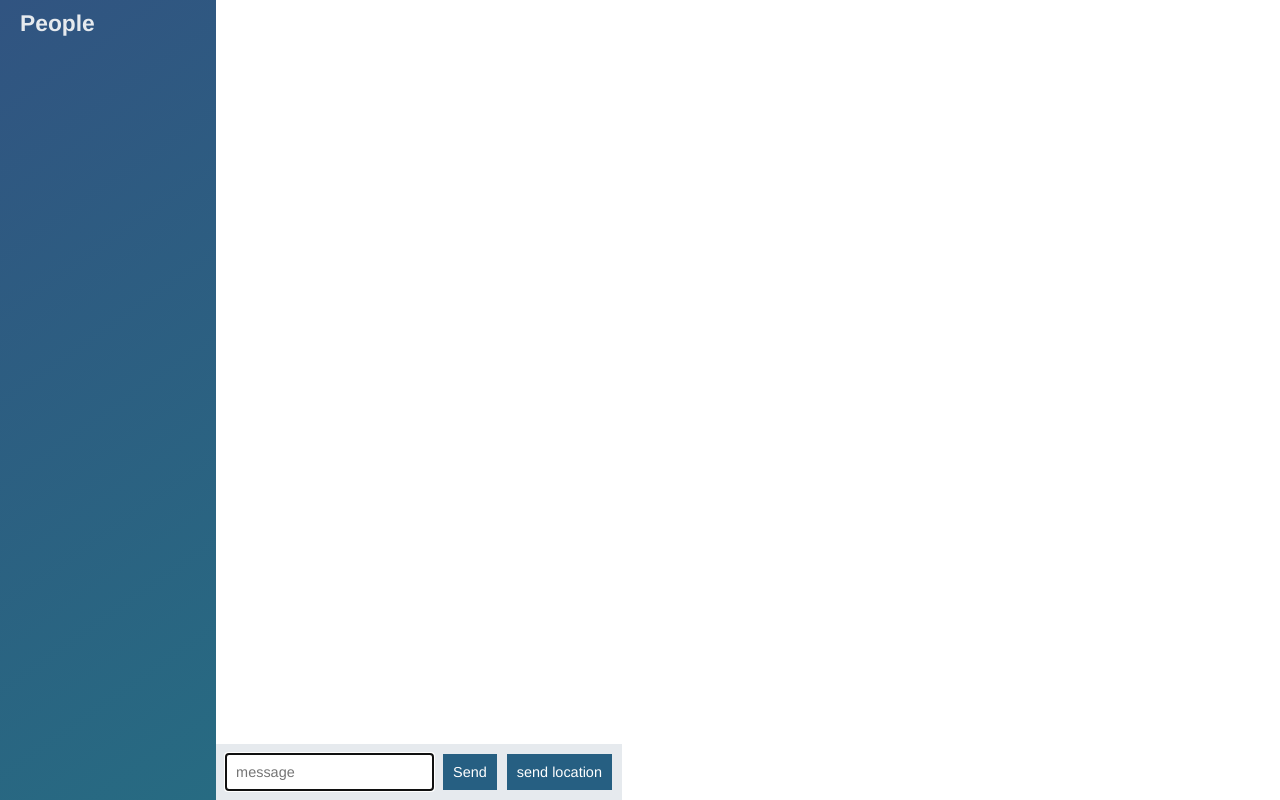
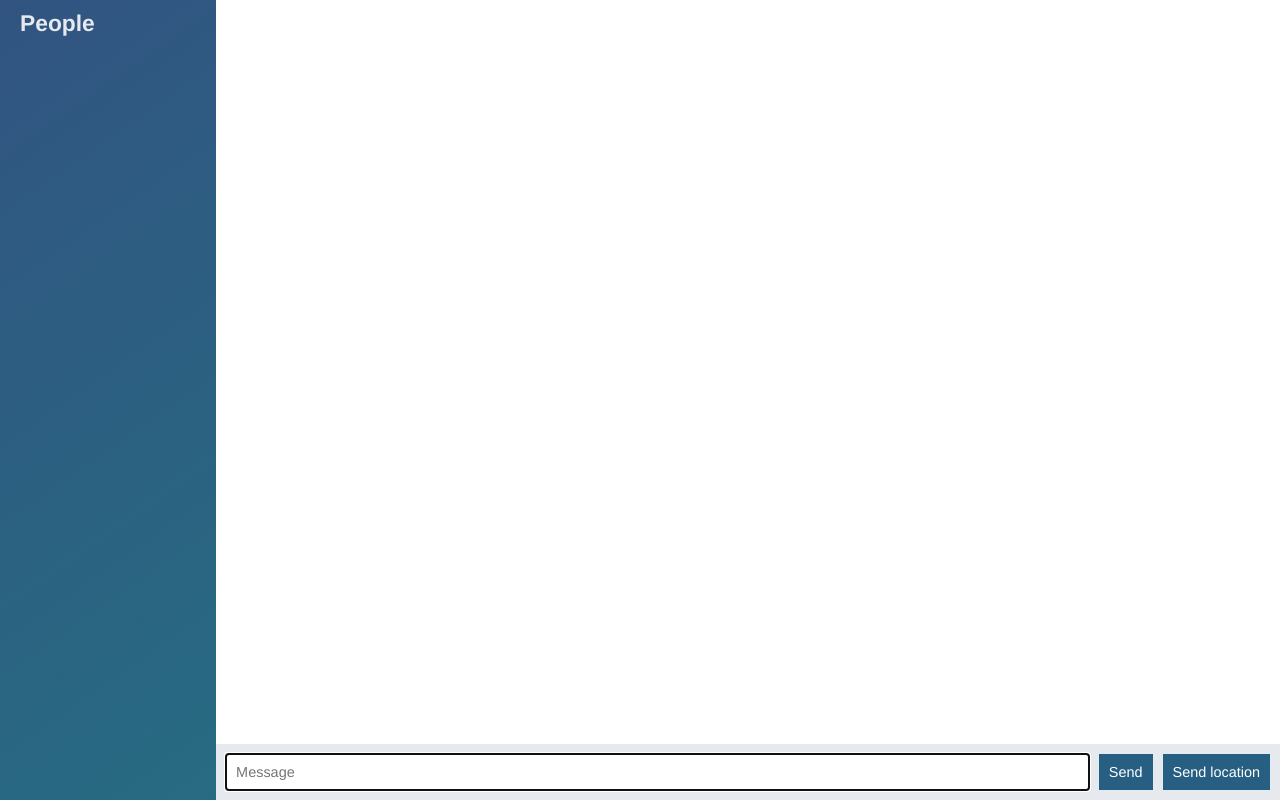
Before and after one commit to FardinSaadati/chat-app, a website: page public/index.html in a window 1280 px wide. Drawn offline with nearby package versions, Linux system fonts and the light colour scheme; no server answers.

```diff
--- a/public/index.html
+++ b/public/index.html
@@ -1,8 +1,9 @@
 <!DOCTYPE html>
-<html lang="en">
+
+<html>
+
 <head>
-    <meta charset="UTF-8">
-    <title>Title</title>
+    <meta charset="utf-8">
     <link rel="stylesheet" href="/css/styles.css">
 </head>
 
@@ -14,14 +15,14 @@
 </div>
 
 <div class="chat__main">
-    <ol id="messages" class="chat__messages" style="list-style-type: none"></ol>
+    <ol id="messages" class="chat__messages"></ol>
 
-    <div class="chat__footer" style="position: absolute; bottom: 0;">
+    <div class="chat__footer">
         <form id="message-form">
-            <input type="text" name="message" placeholder="message" autofocus autocomplete="off">
-            <button class="send-message">Send</button>
+            <input name="message" type="text" placeholder="Message" autofocus autocomplete="off"/>
+            <button>Send</button>
         </form>
-        <button id="send-location">send location</button>
+        <button id="send-location">Send location</button>
     </div>
 </div>
 
@@ -37,7 +38,7 @@
     </li>
 </script>
 
-<script id="location-template" type="text/template">
+<script id="location-message-template" type="text/template">
     <li class="message">
         <div class="message__title">
             <h4>{{from}}</h4>
@@ -45,16 +46,17 @@
         </div>
         <div class="message__body">
             <p>
-                <a target="_blank" href="{{url}}">my current location</a>
+                <a href="{{url}}" target="_blank">My current location</a>
             </p>
         </div>
     </li>
 </script>
 
 <script src="/socket.io/socket.io.js"></script>
-<script src="/js/libs/jquery-3.3.1.min.js"></script>
+<script src="/js/libs/jquery-3.1.0.min.js"></script>
 <script src="/js/libs/moment.js"></script>
 <script src="/js/libs/mustache.js"></script>
 <script src="/js/index.js"></script>
 </body>
+
 </html>
```
